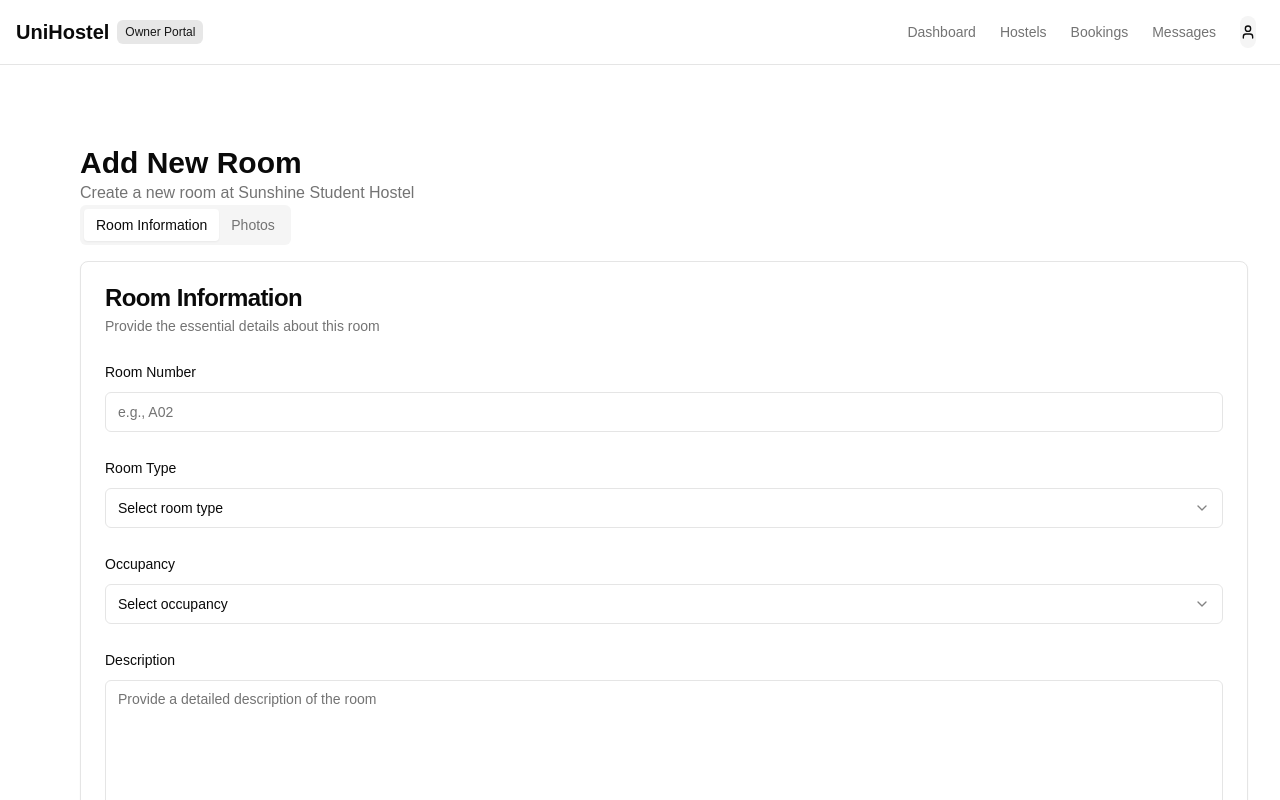
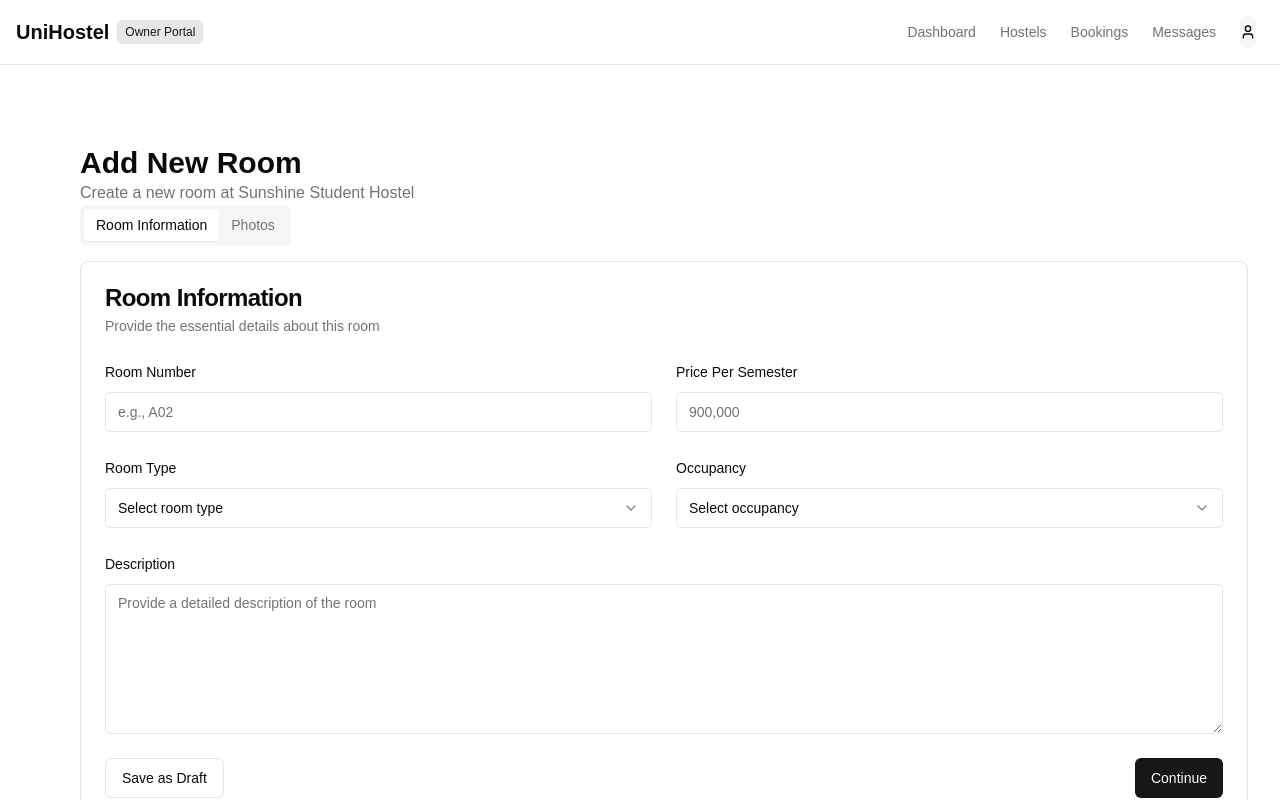
Before and after one commit to paulebil/UniHostel-React, a Next.js app: page /owner/hostels/h1/rooms/create in a window 1280 px wide. Shown: the top 800 px of the page. Built offline with nearby package versions, Linux system fonts and the light colour scheme.

Commit message:
added price per sem on create room form

```diff
--- a/app/owner/hostels/[id]/rooms/create/page.tsx
+++ b/app/owner/hostels/[id]/rooms/create/page.tsx
@@ -32,6 +32,13 @@ export default function CreateRoomPage(props: { params: Promise<{ id: string }>
     roomNo: z.string().min(1, {
       message: "Room number is required",
     }),
+
+    price: z.string().min(1, {
+      message: "Price per semester is required",
+    }).refine(value => !isNaN(Number(value)), {
+      message: "Price must be a valid number",
+    }),
+
     roomType: z.string().min(1, {
       message: "Please select a room type",
     }),
@@ -53,6 +60,7 @@ export default function CreateRoomPage(props: { params: Promise<{ id: string }>
     resolver: zodResolver(formSchema),
     defaultValues: {
       roomNo: "",
+      price: "",
       roomType: "",
       occupancy: "",
       description: "",
@@ -79,6 +87,7 @@ export default function CreateRoomPage(props: { params: Promise<{ id: string }>
     if (activeTab === "basic") {
       const isValid = await form.trigger([
         "roomNo",
+        "price",
         "roomType",
         "occupancy",
         "description",
@@ -171,6 +180,7 @@ export default function CreateRoomPage(props: { params: Promise<{ id: string }>
       // 2. Prepare room data
       const roomData = {
         roomNo: data.roomNo,
+        price: parseFloat(data.price.replace(/,/g, '')), // Convert to number
         roomType: data.roomType,
         occupancy: parseInt(data.occupancy),
         description: data.description,
@@ -243,6 +253,7 @@ export default function CreateRoomPage(props: { params: Promise<{ id: string }>
                     <CardDescription>Provide the essential details about this room</CardDescription>
                   </CardHeader>
                   <CardContent className="space-y-6">
+                    <div className="grid grid-cols-1 md:grid-cols-2 gap-6">
                       <FormField
                         control={form.control}
                         name="roomNo"
@@ -251,6 +262,20 @@ export default function CreateRoomPage(props: { params: Promise<{ id: string }>
                             <FormLabel>Room Number</FormLabel>
                             <FormControl>
                               <Input placeholder="e.g., A02" {...field} />
+                            </FormControl>
+                            <FormMessage />
+                          </FormItem>
+                        )}
+                      />
+
+                      <FormField
+                        control={form.control}
+                        name="price"
+                        render={({ field }) => (
+                          <FormItem>
+                            <FormLabel>Price Per Semester</FormLabel>
+                            <FormControl>
+                              <Input placeholder="900,000" {...field} />
                             </FormControl>
                             <FormMessage />
                           </FormItem>
@@ -304,6 +329,7 @@ export default function CreateRoomPage(props: { params: Promise<{ id: string }>
                           </FormItem>
                         )}
                       />
+                    </div>
 
                     <FormField
                       control={form.control}
@@ -423,6 +449,6 @@ export default function CreateRoomPage(props: { params: Promise<{ id: string }>
           </form>
         </Form>
       </div>
-    </OwnerLayout>
+    </OwnerLayout >
   )
 }
```
Lines whose indentation alone changed are shown as unchanged.
